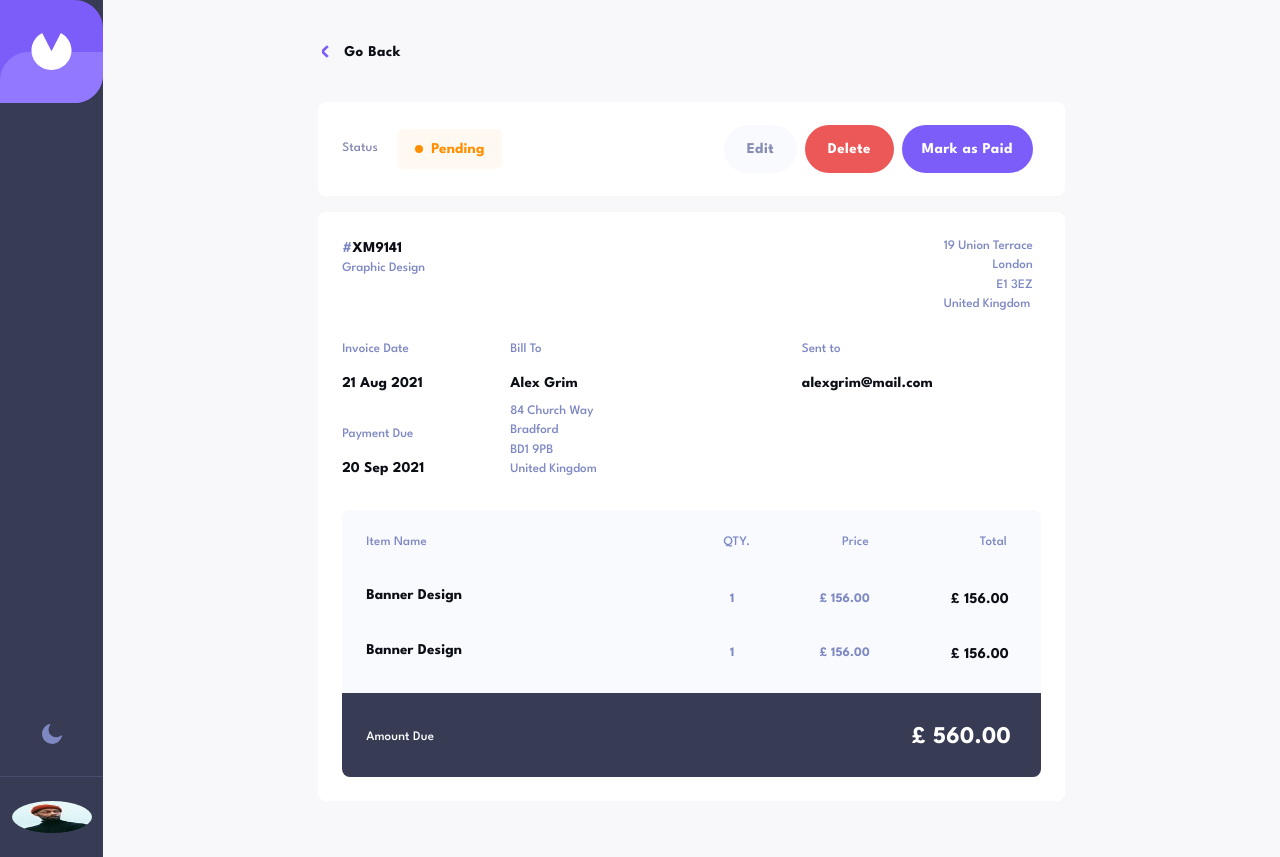
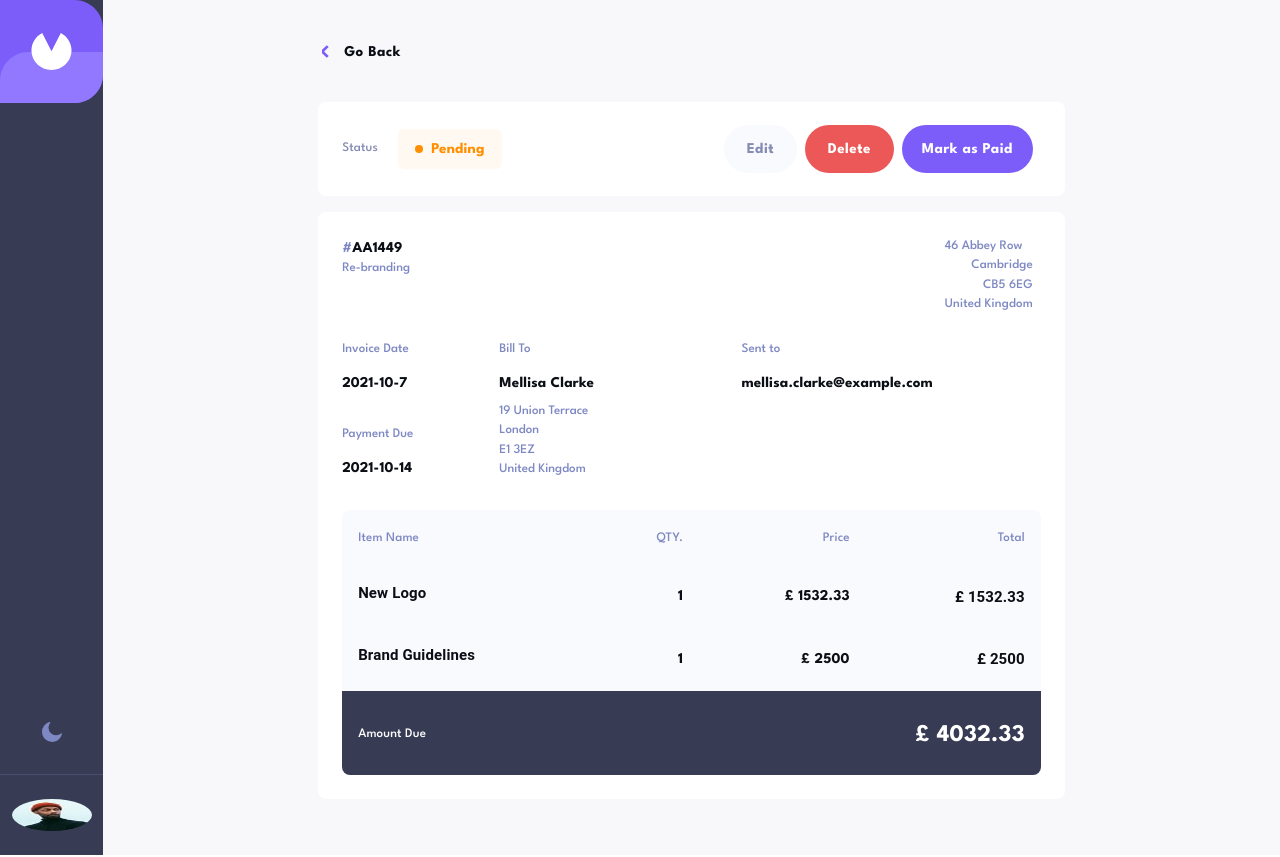
Before and after one commit to bilanoo/invoice, a React (Vite) app: page /edit-invoice/AA1449 in a window 1280 px wide. Built offline with nearby package versions, Linux system fonts and the light colour scheme.

Commit message:
removed manual table implementation and using table from MUI.

```diff
--- a/src/pages/EditInvoice/Editinvoice.tsx
+++ b/src/pages/EditInvoice/Editinvoice.tsx
@@ -54,7 +54,7 @@ export const EditInvoice = () => {
           </PreviousPageContainer>
           <Navbar status={invoice!.status} />
 
-          <InvoiceContent />
+          <InvoiceContent invoice={invoice} />
         </ContentContainer>
 
         <ModifyInvoiceActionContainer>
--- a/src/pages/EditInvoice/features/InvoiceContent/InvoiceContent.tsx
+++ b/src/pages/EditInvoice/features/InvoiceContent/InvoiceContent.tsx
@@ -1,4 +1,11 @@
-import { Box } from "@mui/material";
+import {
+  Box,
+  Table,
+  TableBody,
+  TableContainer,
+  TableHead,
+  TableRow,
+} from "@mui/material";
 import { SmallText } from "../../../Homepage/features/InvoicesDetail/Invoice/SingleInvoiceStyles";
 
 import {
@@ -8,7 +15,6 @@ import {
   GenericTextContainer,
   InvoiceDatesAndBillingInformationContainer,
   InvoiceConstBreakdownContainer,
-  ItemContainer,
   PaymentDatesContainer,
   InvoiceTotalContainer,
   Total,
@@ -18,35 +24,35 @@ import {
   CityOrPostCode,
   SentToContainer,
   PaymentDueContainer,
-  ItemInformationContainer,
   QuantityAndCost,
-  ItemHeading,
-  HeadingsContainer,
-  ItemName,
-  QuantityHeading,
-  PriceHeading,
-  TotalHeading,
-  PriceValue,
-  QuantityValue,
+  ItemTableCell,
+  TableHeading,
+  HeadingRow,
+  GenericTableCell,
 } from "./InvoiceContentStyles";
+import { Invoice } from "../../../../data";
 
-export const InvoiceContent = () => {
+interface InvoiceContentProps {
+  invoice: Invoice;
+}
+
+export const InvoiceContent = ({ invoice }: InvoiceContentProps) => {
   return (
     <ContentContainer>
       <ClientInformationContainer>
         <GenericTextContainer sx={{ width: "fit-content" }}>
           <SmallText>
             <span style={{ color: "#7E88C3" }}>#</span>
-            XM9141
+            {invoice.id}
           </SmallText>
-          <Description>Graphic Design</Description>
+          <Description>{invoice.description}</Description>
         </GenericTextContainer>
 
         <ClientAddress>
-          <Description>19 Union Terrace</Description>
-          <CityOrPostCode>London</CityOrPostCode>
-          <CityOrPostCode>E1 3EZ</CityOrPostCode>
-          <Description>United Kingdom</Description>
+          <Description>{invoice.clientAddress.street}</Description>
+          <CityOrPostCode>{invoice.clientAddress.city}</CityOrPostCode>
+          <CityOrPostCode>{invoice.clientAddress.postCode}</CityOrPostCode>
+          <CityOrPostCode>{invoice.clientAddress.country}</CityOrPostCode>
         </ClientAddress>
       </ClientInformationContainer>
 
@@ -56,63 +62,91 @@ export const InvoiceContent = () => {
             <Description sx={{ marginBottom: "13px" }}>
               Invoice Date
             </Description>
-            <SmallText>21 Aug 2021</SmallText>
+            <SmallText>{invoice.createdAt}</SmallText>
           </GenericTextContainer>
           <PaymentDueContainer>
             <Description sx={{ marginBottom: "13px" }}>Payment Due</Description>
-            <SmallText>20 Sep 2021</SmallText>
+            <SmallText>{invoice.paymentDue}</SmallText>
           </PaymentDueContainer>
         </PaymentDatesContainer>
 
         <GenericTextContainer sx={{ marginLeft: "62px" }}>
           <Description sx={{ marginBottom: "13px" }}>Bill To</Description>
-          <SmallText sx={{ marginBottom: "7px" }}>Alex Grim</SmallText>
-          <Description>84 Church Way</Description>
-          <Description>Bradford</Description>
-          <Description>BD1 9PB</Description>
-          <Description>United Kingdom</Description>
+          <SmallText sx={{ marginBottom: "7px" }}>
+            {invoice.clientName}
+          </SmallText>
+          <Description>{invoice.senderAddress.street}</Description>
+          <Description>{invoice.senderAddress.city}</Description>
+          <Description>{invoice.senderAddress.postCode}</Description>
+          <Description>{invoice.senderAddress.country}</Description>
         </GenericTextContainer>
 
         <SentToContainer>
           <Description sx={{ marginBottom: "13px" }}>Sent to</Description>
-          <SmallText>alexgrim@mail.com</SmallText>
+          <SmallText>{invoice.clientEmail}</SmallText>
         </SentToContainer>
       </InvoiceDatesAndBillingInformationContainer>
 
       <InvoiceConstBreakdownContainer>
-        <HeadingsContainer>
+        <TableContainer>
+          <Table>
+            <TableHead>
+              <HeadingRow>
+                <TableHeading>Item Name</TableHeading>
+                <TableHeading align="right">QTY.</TableHeading>
+                <TableHeading align="right">Price</TableHeading>
+                <TableHeading align="right">Total</TableHeading>
+              </HeadingRow>
+            </TableHead>
+            <TableBody>
+              {invoice.items.map((item) => (
+                <TableRow key={item.name}>
+                  <ItemTableCell>
+                    <Box style={{ display: "flex", flexDirection: "column" }}>
+                      <SmallText sx={{ marginBottom: "8px" }}>
+                        {item.name}
+                      </SmallText>
+                      <QuantityAndCost>1 x £ {item.price}</QuantityAndCost>
+                    </Box>
+                  </ItemTableCell>
+                  <GenericTableCell align="right">
+                    {item.quantity}
+                  </GenericTableCell>
+                  <GenericTableCell align="right">
+                    £ {item.price}
+                  </GenericTableCell>
+                  <ItemTableCell>
+                    <SmallText align="right">£ {item.total}</SmallText>
+                  </ItemTableCell>
+                </TableRow>
+              ))}
+            </TableBody>
+          </Table>
+        </TableContainer>
+        {/* <HeadingsContainer>
           <ItemName>Item Name</ItemName>
           <QuantityHeading>QTY.</QuantityHeading>
           <PriceHeading>Price</PriceHeading>
           <TotalHeading>Total</TotalHeading>
         </HeadingsContainer>
-        <ItemContainer>
-          <ItemInformationContainer>
-            <Box style={{ display: "flex", flexDirection: "column" }}>
-              <SmallText sx={{ marginBottom: "8px" }}>Banner Design</SmallText>
-              <QuantityAndCost>1 x £ 156.00</QuantityAndCost>
-            </Box>
-            <QuantityValue>1</QuantityValue>
-            <PriceValue>£ 156.00</PriceValue>
-            <SmallText sx={{ marginRight: "32px" }}>£ 156.00</SmallText>
-          </ItemInformationContainer>
-        </ItemContainer>
-        <ItemContainer>
-          <ItemInformationContainer>
-            <div style={{ display: "flex", flexDirection: "column" }}>
-              <SmallText sx={{ marginBottom: "8px" }}>Banner Design</SmallText>
-              <QuantityAndCost>1 x £ 156.00</QuantityAndCost>
-            </div>
-            <QuantityValue>1</QuantityValue>
-            <PriceValue>£ 156.00</PriceValue>
-            <SmallText sx={{ marginRight: "32px" }}>£ 156.00</SmallText>
-          </ItemInformationContainer>
-        </ItemContainer>
+        {invoice.items.map((item) => (
+          <ItemContainer key={item.name}>
+            <ItemInformationContainer>
+              <Box style={{ display: "flex", flexDirection: "column" }}>
+                <SmallText sx={{ marginBottom: "8px" }}>{item.name}</SmallText>
+                <QuantityAndCost>1 x £ {item.price}</QuantityAndCost>
+              </Box>
+              <QuantityValue>{item.quantity}</QuantityValue>
+              <PriceValue>£ {item.price}</PriceValue>
+              <SmallText sx={{ marginRight: "32px" }}>£ {item.total}</SmallText>
+            </ItemInformationContainer>
+          </ItemContainer>
+        ))} */}
 
         <InvoiceTotalContainer>
           <AmountDueContainer>
             <AmountDue>Amount Due</AmountDue>
-            <Total>£ 560.00</Total>
+            <Total>£ {invoice.total}</Total>
           </AmountDueContainer>
         </InvoiceTotalContainer>
       </InvoiceConstBreakdownContainer>
--- a/src/pages/EditInvoice/features/InvoiceContent/InvoiceContentStyles.tsx
+++ b/src/pages/EditInvoice/features/InvoiceContent/InvoiceContentStyles.tsx
@@ -1,4 +1,4 @@
-import { Box, Typography, styled } from "@mui/material";
+import { Box, TableCell, TableRow, Typography, styled } from "@mui/material";
 
 export const ContentContainer = styled(Box)(({ theme }) => ({
   "&": {
@@ -98,41 +98,9 @@ export const InvoiceConstBreakdownContainer = styled(Box)(({ theme }) => ({
     justifyContent: "center",
 
     "@media only screen and (max-width: 767px)": {
-      "& > :nth-child(2)": {
+      "& > div:nth-of-type(2)": {
         marginTop: "24px !important",
       },
-    },
-  },
-}));
-
-export const ItemContainer = styled(Box)(() => ({
-  "&": {
-    display: "flex",
-    boxSizing: "border-box",
-    justifyContent: "space-between",
-    alignItems: "center",
-    margin: "0px 24px 24px 24px",
-    width: "100%",
-  },
-}));
-
-export const ItemInformationContainer = styled(Box)(() => ({
-  "&": {
-    display: "flex",
-    flexDirection: "row",
-    justifyContent: "space-between",
-    width: "100%",
-    alignItems: "center",
-    boxSizing: "border-box",
-    textAlign: "start",
-    padding: "0",
-    marginLeft: "24px",
-  },
-
-  "@media only screen and (min-width: 768px)": {
-    "&": {
-      flexDirection: "row",
-      width: "100%",
     },
   },
 }));
@@ -151,102 +119,13 @@ export const QuantityAndCost = styled(Typography)(({ theme }) => ({
   },
 }));
 
-export const HeadingsContainer = styled(Box)(() => ({
-  "&": {
-    display: "flex",
-    flexDirection: "row",
-    justifyContent: "space-between",
-    whiteSpace: "nowrap",
-    width: "100%",
-    marginTop: "23px",
-  },
-  "@media only screen and (max-width: 767px)": {
-    "&": {
-      display: "none",
-    },
-  },
-}));
-
-export const ItemHeading = styled(Typography)(({ theme }) => ({
+export const ItemHeading = styled(TableCell)(({ theme }) => ({
   "&": {
     fontSize: "0.813rem",
     fontFamily: "inherit",
     fontWeight: 500,
     color: theme.customPalette.darkBlueYonderToLavender,
     marginBottom: "32px",
-  },
-}));
-
-export const ItemName = styled(Typography)(({ theme }) => ({
-  "&": {
-    fontSize: "0.813rem",
-    fontFamily: "inherit",
-    fontWeight: 500,
-    color: theme.customPalette.darkBlueYonderToLavender,
-    margin: "0px auto 32px 24px",
-  },
-}));
-
-export const QuantityHeading = styled(Typography)(({ theme }) => ({
-  "&": {
-    fontSize: "0.813rem",
-    fontFamily: "inherit",
-    fontWeight: 500,
-    color: theme.customPalette.darkBlueYonderToLavender,
-    marginRight: "92px",
-  },
-}));
-
-export const QuantityValue = styled(Typography)(({ theme }) => ({
-  "&": {
-    fontSize: "0.813rem",
-    fontFamily: "inherit",
-    fontWeight: 700,
-    color: theme.customPalette.darkBlueYonderToLavender,
-    marginRight: "85px",
-    marginLeft: "auto",
-  },
-
-  "@media only screen and (max-width: 767px)": {
-    "&": {
-      display: "none",
-    },
-  },
-}));
-
-export const PriceHeading = styled(Typography)(({ theme }) => ({
-  "&": {
-    fontSize: "0.813rem",
-    fontFamily: "inherit",
-    fontWeight: 500,
-    color: theme.customPalette.darkBlueYonderToLavender,
-    marginRight: "111px",
-  },
-}));
-
-export const PriceValue = styled(Typography)(({ theme }) => ({
-  "&": {
-    fontSize: "0.813rem",
-    fontFamily: "inherit",
-    fontWeight: 700,
-    color: theme.customPalette.darkBlueYonderToLavender,
-    marginRight: "81px",
-  },
-
-  "@media only screen and (max-width: 767px)": {
-    "&": {
-      display: "none",
-    },
-  },
-}));
-
-export const TotalHeading = styled(Typography)(({ theme }) => ({
-  "&": {
-    fontSize: "0.813rem",
-    fontFamily: "inherit",
-    fontWeight: 500,
-    color: theme.customPalette.darkBlueYonderToLavender,
-    marginRight: "34px",
   },
 }));
 
@@ -265,9 +144,9 @@ export const AmountDueContainer = styled(Box)(() => ({
   "&": {
     display: "flex",
     alignItems: "center",
-    justifyContent: "center",
+    justifyContent: "space-between",
     gap: "74px",
-    margin: "26px 24px 22px 24px",
+    margin: "26px 16px 22px 16px",
     whiteSpace: "nowrap",
   },
 
@@ -326,9 +205,44 @@ export const Total = styled(Typography)(({ theme }) => ({
     fontFamily: "inherit",
     fontWeight: 700,
   },
-  "@media only screen and (min-width: 768px)": {
+}));
+
+export const TableHeading = styled(TableCell)(({ theme }) => ({
+  "&": {
+    fontSize: "0.813rem",
+    fontFamily: "inherit",
+    fontWeight: 500,
+    color: theme.customPalette.darkBlueYonderToLavender,
+    borderBottom: "none",
+  },
+}));
+
+export const ItemTableCell = styled(TableCell)(() => ({
+  "&": {
+    borderBottom: "none",
+  },
+}));
+
+export const GenericTableCell = styled(TableCell)(({ theme }) => ({
+  "&": {
+    color: theme.palette.text.primary,
+    fontSize: "0.938rem",
+    fontFamily: "inherit",
+    fontWeight: 700,
+    textAlign: "end",
+    borderBottom: "none",
+  },
+  "@media only screen and (max-width: 767px)": {
     "&": {
-      marginRight: "6px",
+      display: "none",
     },
   },
 }));
+
+export const HeadingRow = styled(TableRow)(() => ({
+  "@media only screen and (max-width: 767px)": {
+    "&": {
+      display: "none",
+    },
+  },
+}));
```
